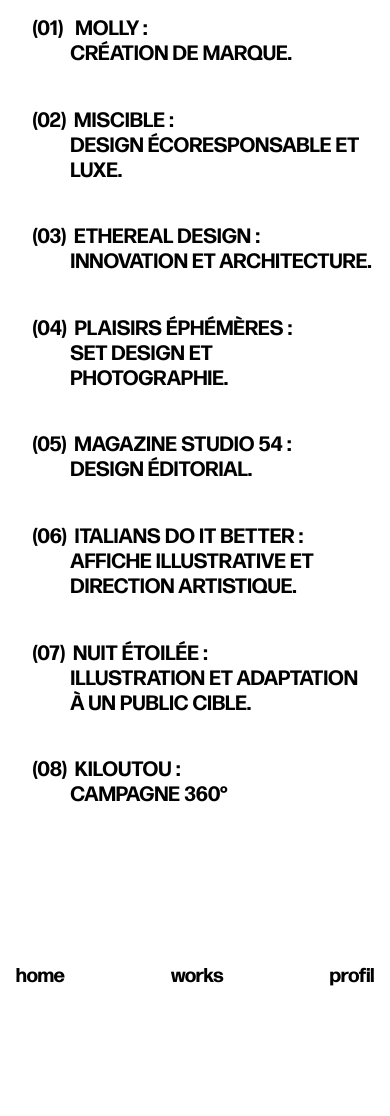
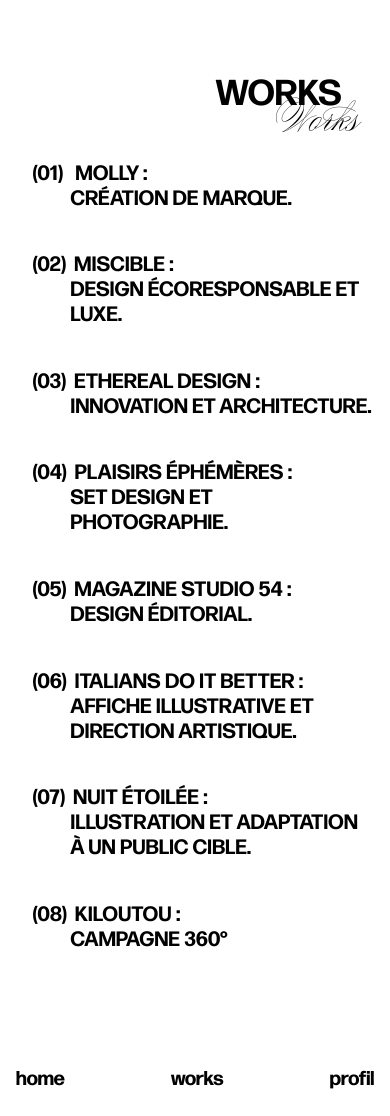
Before and after one commit to AdryanPro/claxStudio, a React (Vite) app: page /WorksMenu in a window 390 px wide. Built offline with nearby package versions, Linux system fonts and the light colour scheme; the HTML template or start-up script is replaced by a standard one; a web font is replaced by a local one.

Commit message:
small fix on the works page mobile version

```diff
--- a/src/CSS/worksPageMobile.css
+++ b/src/CSS/worksPageMobile.css
@@ -70,8 +70,9 @@
         text-transform: uppercase;
     }
     .worksMenuWrapperOnWorksPage{
-        bottom: -9rem;
+        bottom: -17rem;
         left: 1rem;
+        padding-bottom: 3vh;
     }
     .LogoWorks{
         display: none;
@@ -82,5 +83,15 @@
     .h1MenuWorkCoolFont{
         display: none;
     }
-
+    .h1MenuWorkMobile{
+        display: flex;
+        justify-content: flex-end;
+        text-align: right;
+        margin-top: 11vh;
+    }
+    .h1MenuWorkCoolFontMobile{
+        display: flex;
+        justify-content: flex-end;
+        text-align: right !important;
+    }
 }
```
